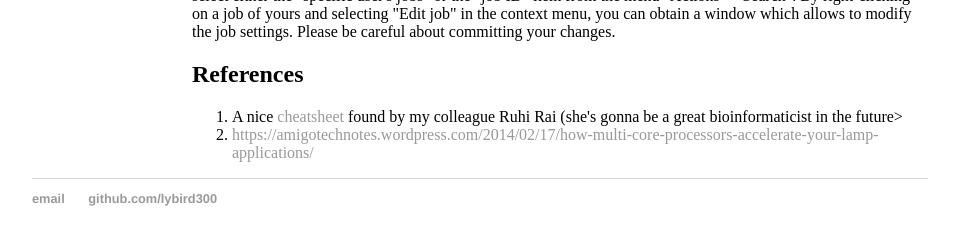
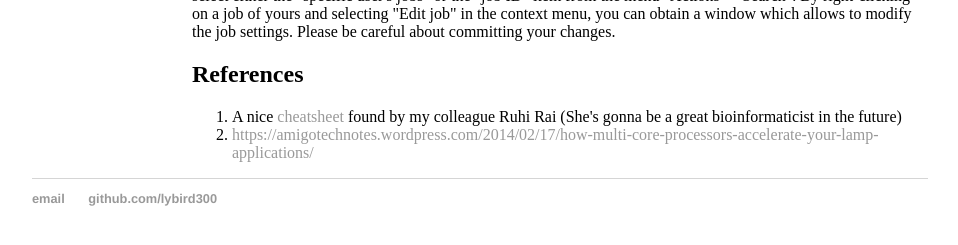
Before and after one commit to lybird300/lybird300.github.io, a Jekyll site: the page built from _posts/2015-10-01-cluster-slurm.md, in a window 1280 px wide and 900 px high, scrolled down 1594 px. Shown: the part 634-879 px from the top of the window, without its empty margins (160-1118 px from the left). Built offline with Jekyll 4.4.1, drawn with Linux system fonts in a browser that asks for light colours.

```diff
--- a/_posts/2015-10-01-cluster-slurm.md
+++ b/_posts/2015-10-01-cluster-slurm.md
@@ -62,6 +62,6 @@ The command "sview" is available to inspect and modify jobs via a graphical user
 
 <h2>References</h2>
 <ol>
-<li>A nice <a href="http://ecs.rutgers.edu/slurm_commands.html">cheatsheet</a> found by my colleague Ruhi Rai (she's gonna be a great bioinformaticist in the future></li>
+<li>A nice <a href="http://ecs.rutgers.edu/slurm_commands.html">cheatsheet</a> found by my colleague Ruhi Rai (She's gonna be a great bioinformaticist in the future)</li>
 <li><a href="https://amigotechnotes.wordpress.com/2014/02/17/how-multi-core-processors-accelerate-your-lamp-applications/">https://amigotechnotes.wordpress.com/2014/02/17/how-multi-core-processors-accelerate-your-lamp-applications/</a></li>
 </ol>
```
